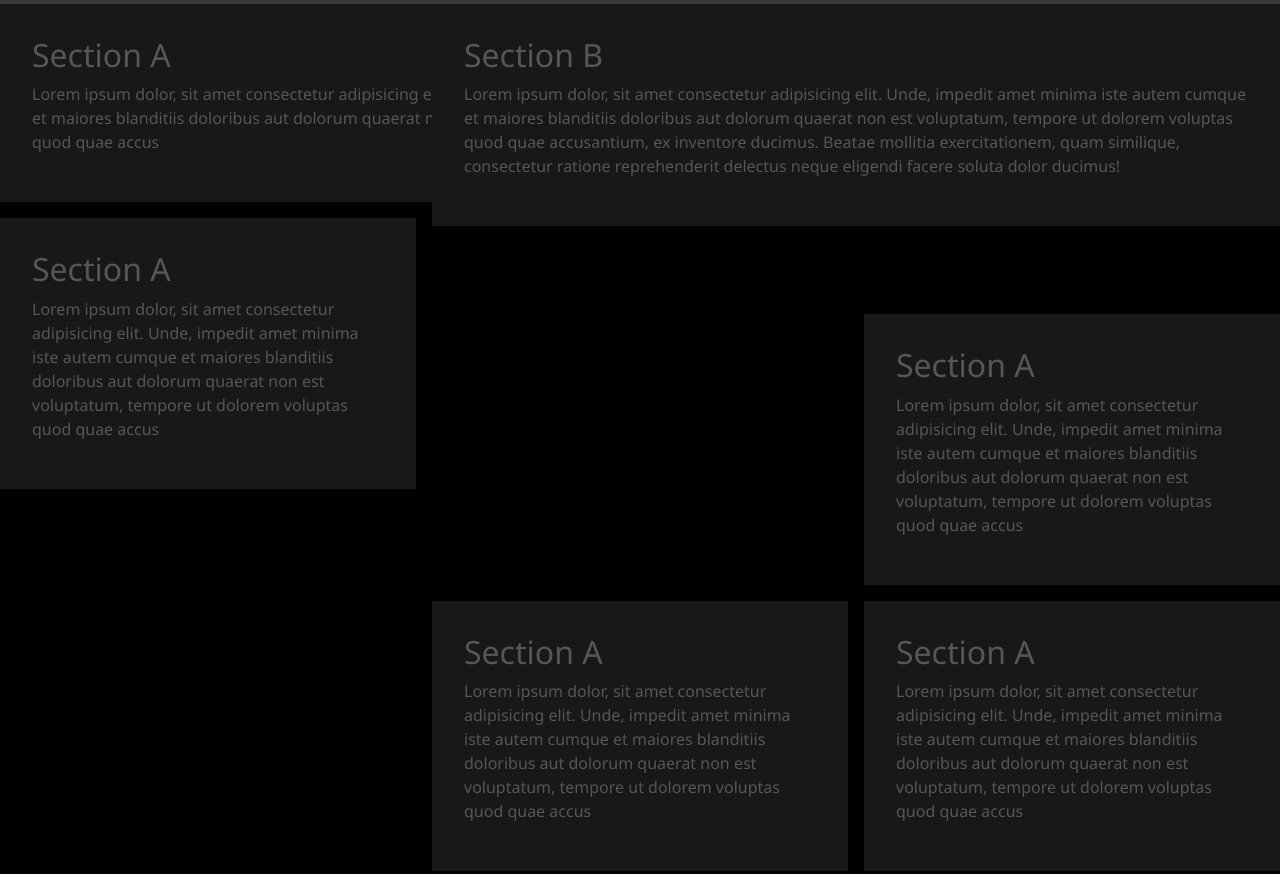
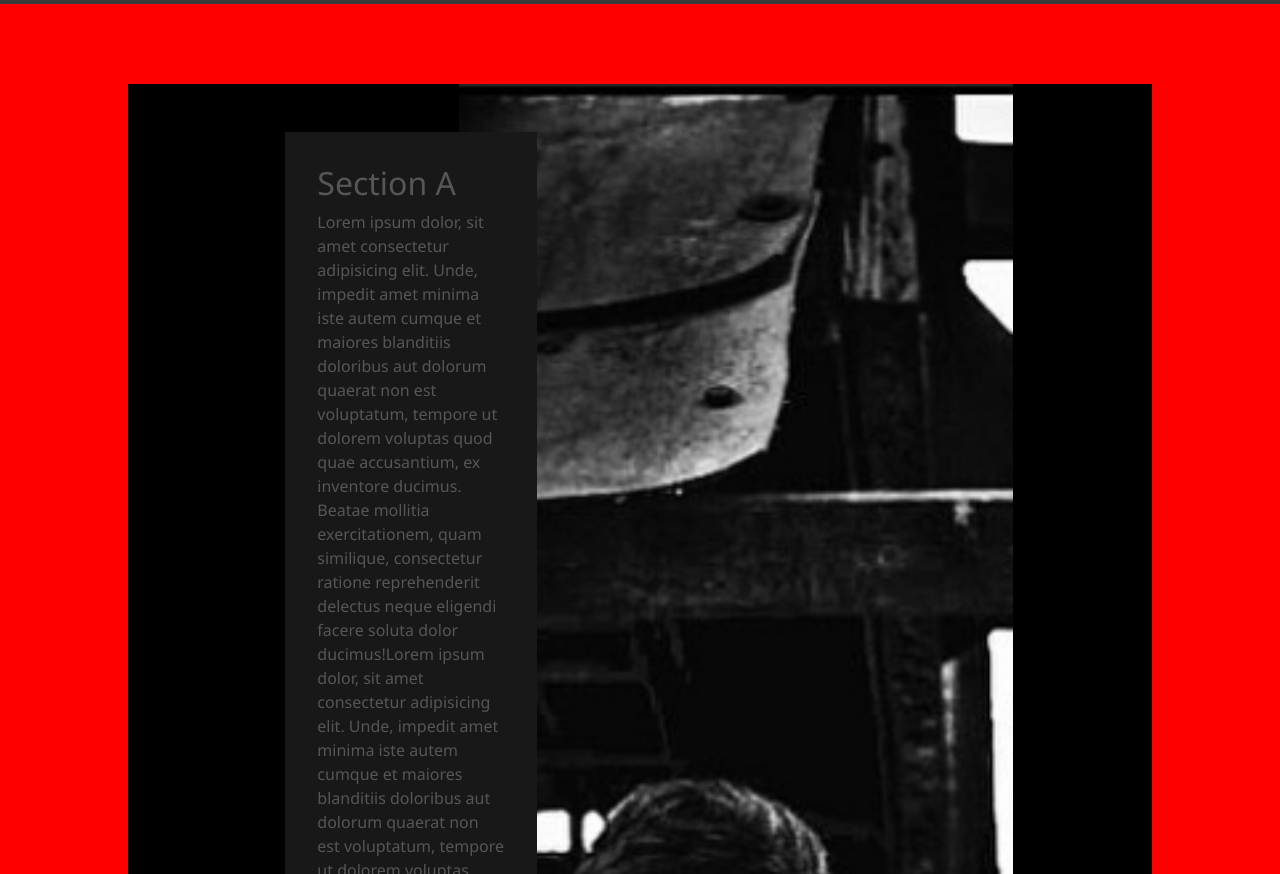
Before and after one commit to bluubsen/LoveLetterFromHell, a website: page index.html in a window 1280 px wide. Shown: the part 796-1670 px from the top of the page. Drawn offline with Linux system fonts and the light colour scheme; grey boxes are pictures that could not be loaded.

Commit message:
Adjusts the grid new and adds a background picture for the second grid item. Optimizes the dom structure.

```diff
--- a/css/styles.css
+++ b/css/styles.css
@@ -48,12 +48,14 @@ body {
 }
 
 .section {
+  z-index: 10;
   padding: 2rem;
   background-color: #181818;
 }
 
 .section-b{
-
+  background-color: red;
+  z-index: 0;
 }
 
 
@@ -62,21 +64,37 @@ body {
 
 /*Layout styles*/
 
+main {
+  min-height: 100vh;
+  background-color: red;
+  padding-top: 5rem;
+}
+
 .grid-wrapper {
   display: grid;
+  max-width: 80%;
+  margin: auto;
   grid-template-columns: repeat(3, 1fr);
   grid-gap: 1rem;
   grid-auto-rows: minmax(5rem, auto);
 }
 
 .one {
-  grid-column: 1 / 3;
+  grid-column: 1 / -3;
   grid-row: 1;
+  margin-top: 3rem;
+  margin-left: 50%;
+  width: 80%;
 }
 
 .two {
-  grid-column: 2 / 4;
+  grid-column: 2 / 7;
   grid-row: 1 / 3;
+  margin-right: 20%;
+  background-image: url("/public/images/Photo 01.11.19, 10 42 48.jpg");
+  background-size: cover;
+  background-repeat: no-repeat;
+  background-position: center;
 }
 
 .three {
--- a/index.html
+++ b/index.html
@@ -65,60 +65,65 @@
     </div>
   </header>
 
-    <main class="bg-black">
-      <div class="bg-black grid-wrapper">
-        <div class="one">
-          <section class="section">
+  <main>
+    <div class="bg-black grid-wrapper">
+
+
+      <section class="section one">
           <h2>Section A</h2>
           <p>Lorem ipsum dolor, sit amet consectetur adipisicing elit. Unde, impedit amet minima iste autem cumque et
             maiores blanditiis doloribus aut dolorum quaerat non est voluptatum, tempore ut dolorem voluptas quod quae
-            accus</p>
-          </section>
-        </div>
-
-        <div class="two">
-          <section class="section">
-          <h2>Section B</h2>
-          <p>Lorem ipsum dolor, sit amet consectetur adipisicing elit. Unde, impedit amet minima iste autem cumque et
+            accusantium, ex inventore ducimus. Beatae mollitia exercitationem, quam similique, consectetur ratione
+            reprehenderit delectus neque eligendi facere soluta dolor ducimus!Lorem ipsum dolor, sit amet consectetur
+            adipisicing elit. Unde, impedit amet minima iste autem cumque et
+            maiores blanditiis doloribus aut dolorum quaerat non est voluptatum, tempore ut dolorem voluptas quod quae
+            accusantium, ex inventore ducimus. Beatae mollitia exercitationem, quam similique, consectetur ratione
+            reprehenderit delectus neque eligendi facere soluta dolor ducimus!Lorem ipsum dolor, sit amet consectetur
+            adipisicing elit. Unde, impedit amet minima iste autem cumque et
+            maiores blanditiis doloribus aut dolorum quaerat non est voluptatum, tempore ut dolorem voluptas quod quae
+            accusantium, ex inventore ducimus. Beatae mollitia exercitationem, quam similique, consectetur ratione
+            reprehenderit delectus neque eligendi facere soluta dolor ducimus!Lorem ipsum dolor, sit amet consectetur
+            adipisicing elit. Unde, impedit amet minima iste autem cumque et
             maiores blanditiis doloribus aut dolorum quaerat non est voluptatum, tempore ut dolorem voluptas quod quae
             accusantium, ex inventore ducimus. Beatae mollitia exercitationem, quam similique, consectetur ratione
             reprehenderit delectus neque eligendi facere soluta dolor ducimus!</p>
           </section>
-        </div>
-        <div class="three">
-          <section class="section">
+      <section class="section two section-b">
+
+      </section>
+
+
+      <section class="section three">
+        <h2>Next Bookings</h2>
+            <p>Lorem ipsum dolor, sit amet consectetur adipisicing elit. Unde, impedit amet minima iste autem cumque et
+              maiores blanditiis doloribus aut dolorum quaerat non est voluptatum, tempore ut dolorem voluptas quod quae
+              accus</p>
+          </section>
+
+      <section class="section four">
             <h2>Section A</h2>
             <p>Lorem ipsum dolor, sit amet consectetur adipisicing elit. Unde, impedit amet minima iste autem cumque et
               maiores blanditiis doloribus aut dolorum quaerat non est voluptatum, tempore ut dolorem voluptas quod quae
               accus</p>
           </section>
-        </div>
-        <div class="four">
-          <section class="section">
+
+
+      <section class="section five">
             <h2>Section A</h2>
             <p>Lorem ipsum dolor, sit amet consectetur adipisicing elit. Unde, impedit amet minima iste autem cumque et
               maiores blanditiis doloribus aut dolorum quaerat non est voluptatum, tempore ut dolorem voluptas quod quae
               accus</p>
           </section>
-        </div>
-        <div class="five">
-          <section class="section">
+
+
+      <section class="section six">
             <h2>Section A</h2>
             <p>Lorem ipsum dolor, sit amet consectetur adipisicing elit. Unde, impedit amet minima iste autem cumque et
               maiores blanditiis doloribus aut dolorum quaerat non est voluptatum, tempore ut dolorem voluptas quod quae
               accus</p>
           </section>
-        </div>
-        <div class="six">
-          <section class="section">
-            <h2>Section A</h2>
-            <p>Lorem ipsum dolor, sit amet consectetur adipisicing elit. Unde, impedit amet minima iste autem cumque et
-              maiores blanditiis doloribus aut dolorum quaerat non est voluptatum, tempore ut dolorem voluptas quod quae
-              accus</p>
-          </section>
-        </div>
-      </div>
-    </main>
+    </div>
+  </main>
 
   <!-- Footer -->
   <footer class="py-3 bg-black">
```
Also changed, not shown: public/images/Photo 01.11.19, 10 42 48.jpg (added).
